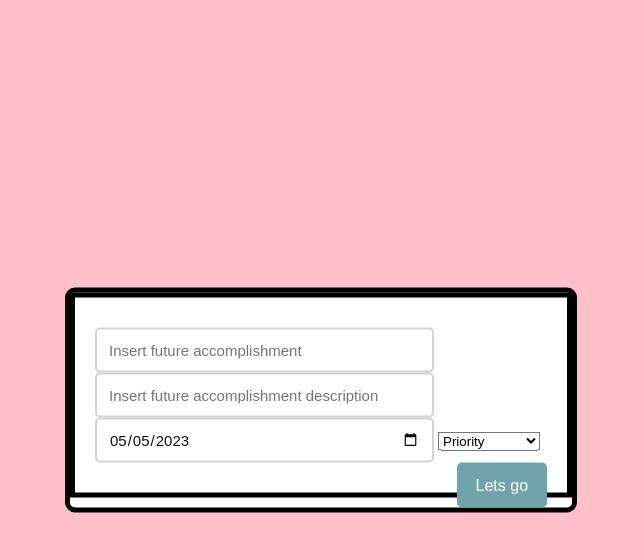
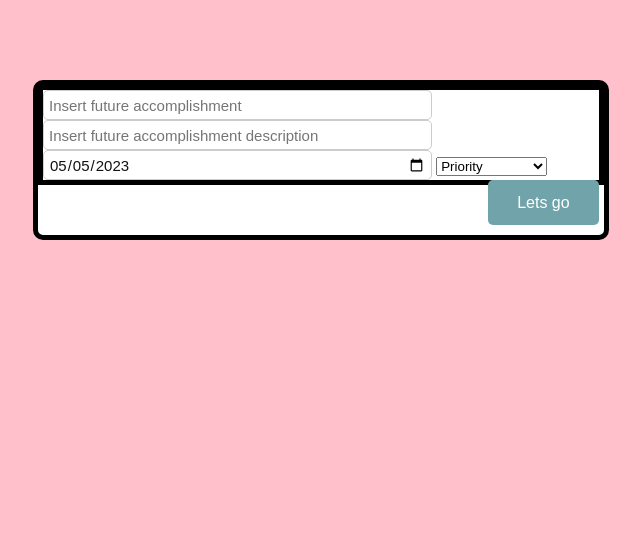
Before and after one commit to Jenziiy/todo-list, a website built with webpack: page dist/index.html in a window 1280 px wide. Shown: the whole page, without its empty margins (319-959 px from the left). Built offline with nearby package versions, Linux system fonts and the light colour scheme.

Commit message:
save file change

```diff
--- a/src/file.css
+++ b/src/file.css
@@ -9,33 +9,40 @@ body{
     height: 100vh;
     background: pink;
 }
-#mainComponent{
-    width: 40%;
-    top: 50%;
+ #mainComponent{
+    width: 45%;
+    top: 20%;
     left: 50%;
     background: white;
     border-radius: 10px;
     min-width: 450px;
     position: absolute;
-    min-height: 100px;
+    min-height: 110px;
     transform: translate(-50%,-50%);
+ };
+#add-task{
+  display: grid;
+  grid-template-columns: repeat(2,1fr);
+  grid-template-rows: auto auto auto;
+  grid-gap: 10px;
+  justify-content: center;
+  align-items: center;
 }
-
-#add-task{
-  position: relative;
-  padding: 30px 20px;
-}
-#add-task input{
-  width: 75%;
-  height: 45px;
-  padding: 12px;
+#add-task input {
   color: #111111;
   font-weight: 500;
-  position: relative;
   border-radius: 5px;
   font-family: 'Poppins',sans-serif;
   font-size: 15px;
-  border: 2px solid #d1d3d4;
+  width: 70%;
+  height: 30px;
+  padding: 5px;
+  box-sizing: border-box;
+  border: 1px solid #ccc;
+}
+
+#input-dropdown {
+  width: 20%;
 }
 
 #add-task input:focus{
@@ -43,6 +50,15 @@ body{
   border-color: #617f91;
 }
 #add-task-button{
+  grid-column: 2;
+  justify-self: center;
+  width: 20%;
+  height: 40px;
+  background-color: #007bff;
+  color: #fff;
+  border: none;
+  cursor: pointer;
+  font-size: 16px;
   position: relative;
   float: right;
   font-weight: 500;
@@ -52,8 +68,18 @@ body{
   color: #ffffff;
   cursor: pointer;
   outline: none;
+  margin-bottom: 10px;
   width: 20%;
   height: 45px;
   border-radius: 5px;
   font-family: 'Poppins',sans-serif;
 }
+
+/* #input-dropdown{
+  /* float: right; */
+
+@media (max-width: 768px) {
+  #add-task {
+    grid-template-columns: 1fr;
+  }
+}
--- a/src/index.js
+++ b/src/index.js
@@ -13,7 +13,7 @@ function component() {
 <option> Priority </option>
 <option> A ~ ASAP </option>
 <option> B ~ this week </option>
-<option> C ~ fun </option>
+<option> C ~ 4 fun </option>
 </select>
   <button id="add-task-button">Lets go</button>
 </div> `
```
